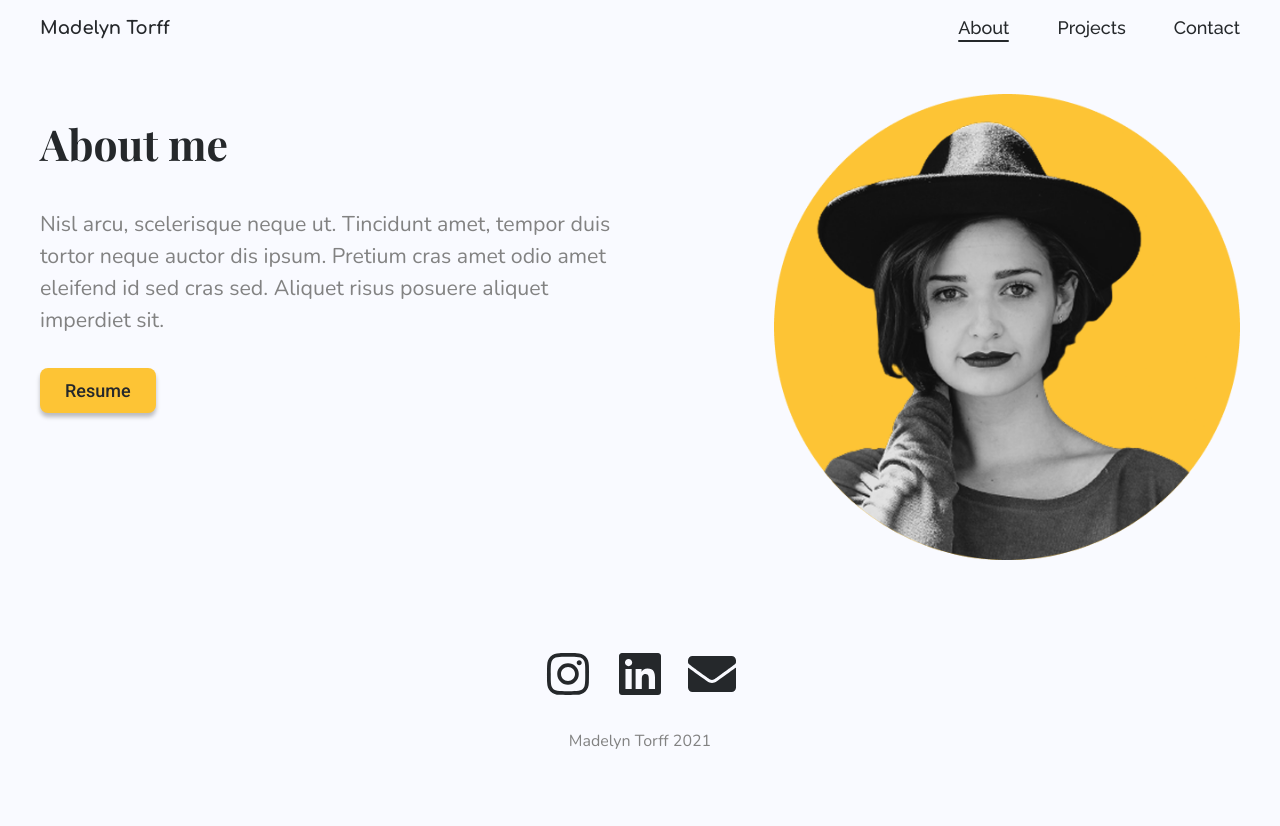
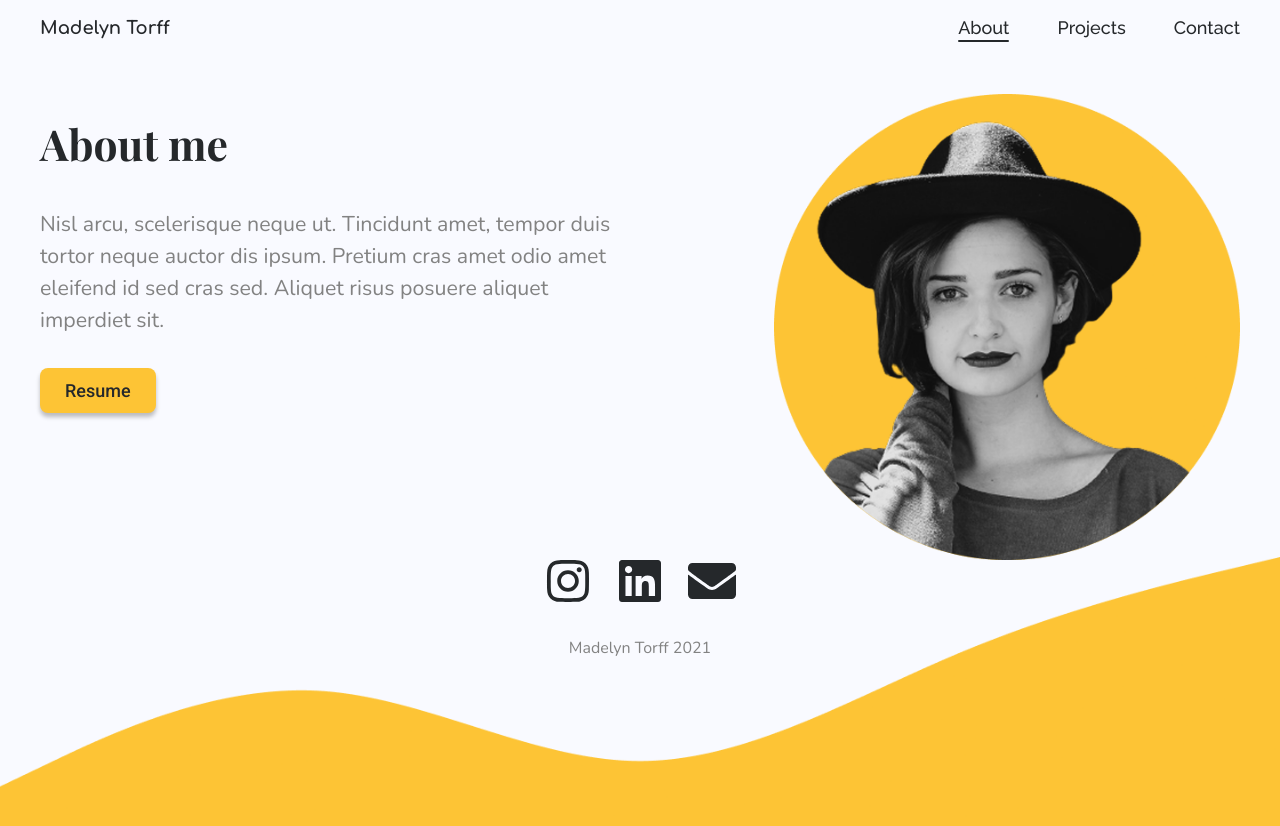
Before and after one commit to ErYors/portfolio, a React (Vite) app: page /about in a window 1280 px wide. Shown: the top 826 px of the page. Before the commit the page ends 800 px from the top, so only its background shows below. Built offline with nearby package versions, Linux system fonts and the light colour scheme.

Commit message:
add: wave dans le footer

```diff
--- a/src/components/Footer.jsx
+++ b/src/components/Footer.jsx
@@ -1,4 +1,5 @@
 import { FaInstagram, FaLinkedin, FaEnvelope } from 'react-icons/fa'
+import footerWave from '../assets/footer-wave.png'
 
 const socialLinks = [
   { icon: FaInstagram, href: 'https://www.instagram.com', label: 'Instagram' },
@@ -8,10 +9,10 @@
 
 export default function Footer({ name = 'Madelyn Torff', year = 2021 }) {
   return (
-    <footer
-      id="contact"
-      className="flex flex-col items-center gap-8 py-12"
-    >
+    <footer id="contact" className="relative pt-12">
+      <img src={footerWave} alt="" className="block w-full" />
+
+      <div className="absolute inset-x-0 top-12 flex flex-col items-center gap-8">
         <ul className="flex gap-6">
           {socialLinks.map(({ icon: Icon, href, label }) => (
             <li key={label}>
@@ -29,6 +30,7 @@
         <p className="font-body text-base leading-5.5 text-muted">
           {name} {year}
         </p>
+      </div>
     </footer>
   )
 }
```
Also changed, not shown: src/assets/footer-wave.png (added). Lines whose indentation alone changed are shown as unchanged.
